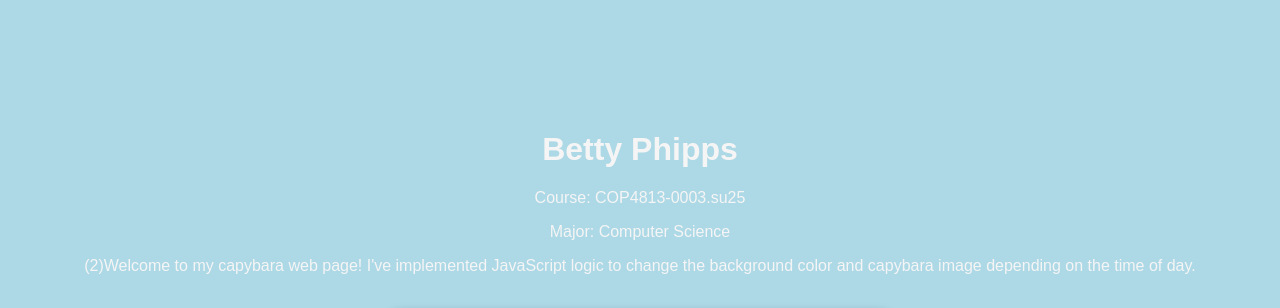
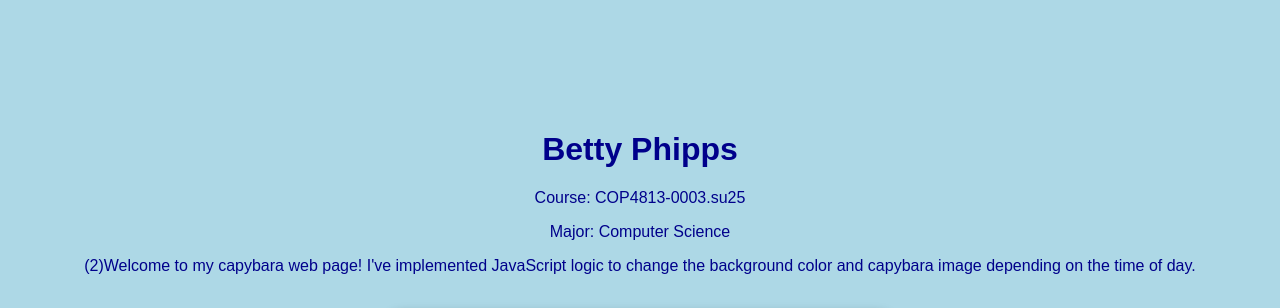
Before and after one commit to bettyp23/Time-BasedImageDisplay, a plain HTML site: page index.html in a window 1280 px wide. Shown: the top 308 px of the page. Drawn offline with Linux system fonts and the light colour scheme; grey boxes are pictures that could not be loaded.

Commit message:
changed to darkblue

```diff
--- a/index.html
+++ b/index.html
@@ -16,7 +16,7 @@
             justify-content: center;
             align-items: center;
             text-align: center;
-            color: whitesmoke;
+            color: darkblue;
             flex-direction: column;
             transition: background-color 0.5s ease; /* added a smooth transition */
             font-family: Arial, sans-serif;
@@ -24,7 +24,7 @@
         /* Styles for the container that holds the content */
         .container {
             text-align:center;
-            color: whitesmoke;
+            color: darkblue;
         }
 
         img {
```
